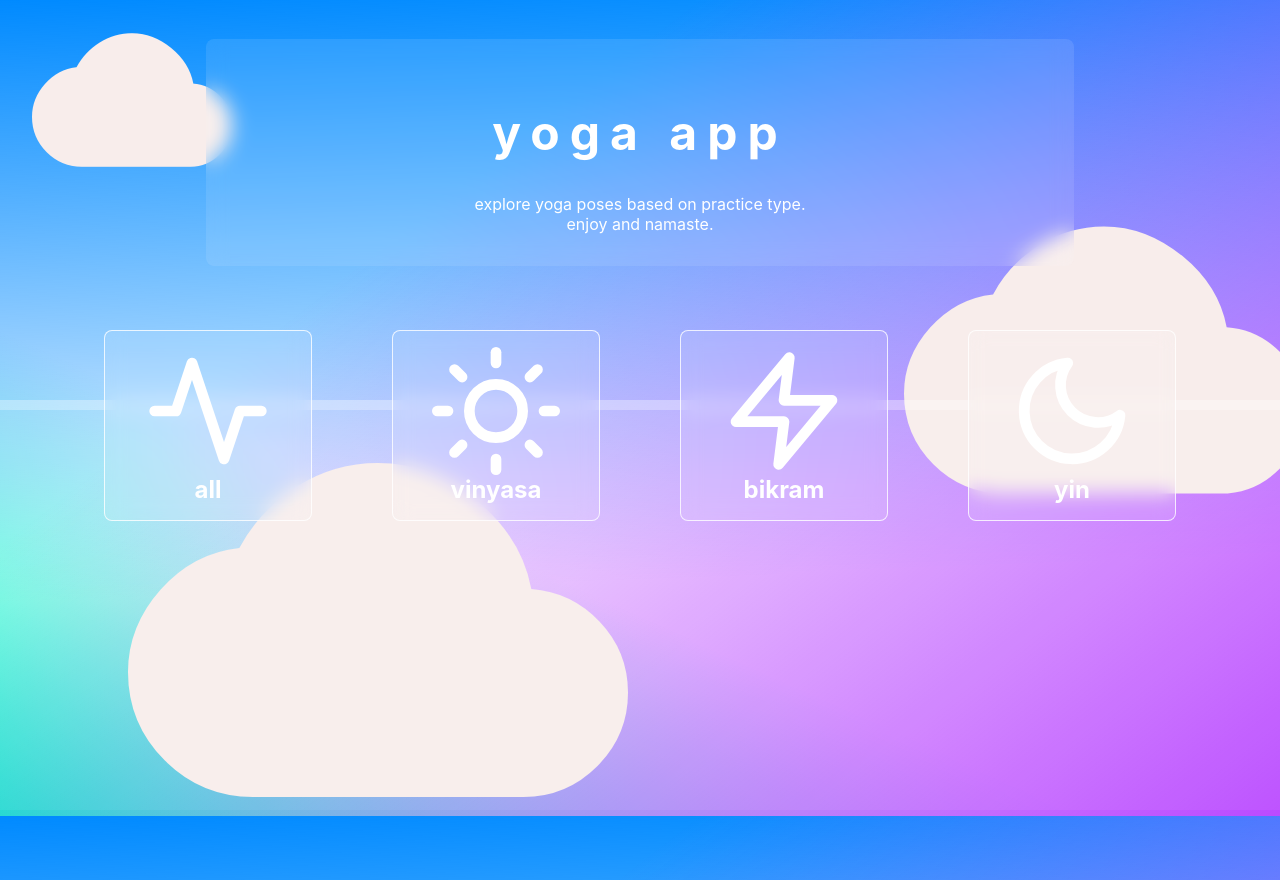
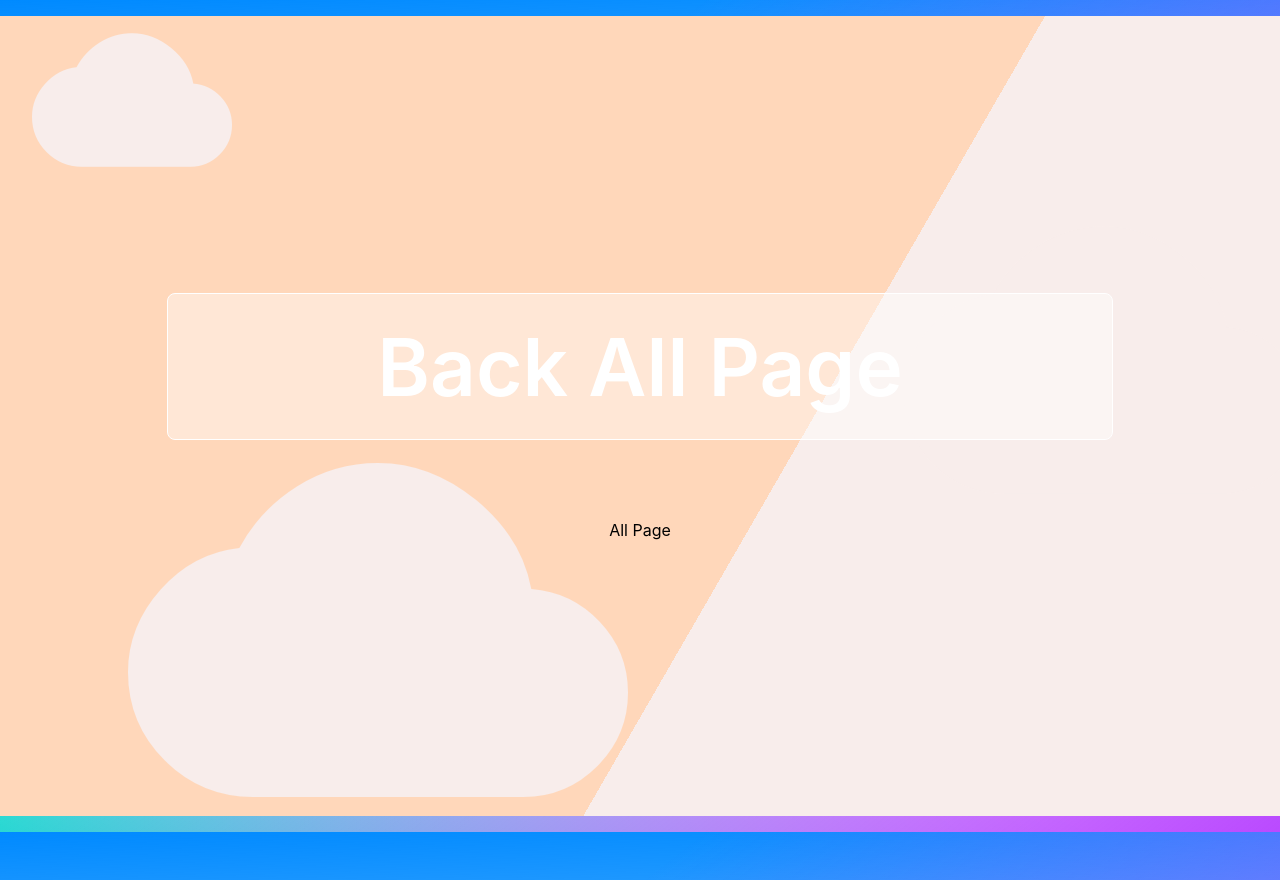
Before and after one commit to SpencerCDixon/yoga-app, a React (Create React App) app: page /all in a window 1280 px wide. Shown: the top 880 px of the page. Built offline with nearby package versions, Linux system fonts and the light colour scheme.

Commit message:
making skeleton of home page

```diff
--- /dev/null
+++ b/src/Body/All/index.tsx
@@ -0,0 +1,13 @@
+import { FC } from "react";
+import { Header, Background } from "./styles";
+
+const AllPage: FC = () => {
+  return (
+    <Background>
+      <Header>Back All Page</Header>
+      <div>All Page</div>
+    </Background>
+  );
+};
+
+export default AllPage;
--- /dev/null
+++ b/src/Body/All/styles.ts
@@ -0,0 +1,31 @@
+import styled from "styled-components";
+
+export const Background = styled.body`
+  background-color: #f8edeb;
+  background-image: -webkit-linear-gradient(150deg, #f8edeb 40%, #ffd7ba 35%);
+  background-size: cover;
+  min-height: 100vh;
+  min-width: 100vw;
+  display: flex;
+  flex-direction: column;
+`;
+
+export const Header = styled.header`
+  min-width: 70%;
+  min-height: 5rem;
+  background-color: rgba(255, 255, 255, 0.4);
+  border-radius: 0.5rem;
+  box-shadow: 0px calc(var(--size) / 6) calc(var(--size) / 3) rgba(0, 0, 0, 0.1);
+  color: white;
+  font-weight: 600;
+  font-size: 5rem;
+  top: 0;
+  right: 0;
+  z-index: 1;
+  padding: 1.5rem;
+  margin-bottom: 5rem;
+  display: flex;
+  justify-content: center;
+  align-items: center;
+  border: 1px solid white;
+`;
--- a/src/Body/index.tsx
+++ b/src/Body/index.tsx
@@ -1,14 +1,7 @@
 import { FC, SVGAttributes } from "react";
 // import "./App.css";
-import {
-  Container,
-  // Card,
-  // CardTitle,
-  // LinkButton,
-  Box,
-  Ruler,
-  Wrapper,
-} from "./styles";
+import { Link } from "react-router-dom";
+import { Container, Box, Ruler, Wrapper } from "./styles";
 import { Activity, Sun, Moon, Zap } from "react-feather";
 
 type Yoga = {
@@ -47,45 +40,15 @@ const Body: FC = () => {
       <Wrapper>
         {yogaTypes.map(({ icon, link, title }) => {
           return (
+            // <Box key={link} to={link}>
             <Box key={link}>
-              <>
-                {icon}
-                <h3> {title} </h3>
-              </>
+              {icon}
+              <Link to={"/all"}>TEST LINK</Link>
+              <h3> {title} </h3>
             </Box>
           );
         })}
       </Wrapper>
-
-      {/* <Card>
-        <CardTitle>Vinyasa Sun Icon</CardTitle>
-        <p>
-          A modern CSS UI library based on the glassmorphism design principles
-          that will help you quickly design and build beautiful websites and
-          applications.
-        </p>
-        <LinkButton href="https://ui.glass">Read more</LinkButton>
-      </Card>
-
-      <Card>
-        <CardTitle>Bikram Zap Icon</CardTitle>
-        <p>
-          A modern CSS UI library based on the glassmorphism design principles
-          that will help you quickly design and build beautiful websites and
-          applications.
-        </p>
-        <LinkButton href="https://ui.glass">Read more</LinkButton>
-      </Card>
-
-      <Card>
-        <CardTitle>Yin Moon Icon</CardTitle>
-        <p>
-          A modern CSS UI library based on the glassmorphism design principles
-          that will help you quickly design and build beautiful websites and
-          applications.
-        </p>
-        <LinkButton href="https://ui.glass">Read more</LinkButton>
-      </Card> */}
     </Container>
   );
 };
--- a/src/Body/styles.ts
+++ b/src/Body/styles.ts
@@ -1,4 +1,5 @@
 import styled from "styled-components";
+// import { Link as ReactLink } from "react-router-dom";
 
 export const Container = styled.div`
   display: flex;
@@ -16,9 +17,6 @@ export const Container = styled.div`
 //   margin: 1rem;
 
 //   /* glassmorphism */
-//   /* background: rgba(255, 255, 255, 0.7); */
-//   -webkit-backdrop-filter: blur(20px);
-//   backdrop-filter: blur(10px);
 
 //   /* border: 1px solid white; */
 //   background-color: rgba(255, 255, 255, 0.1);
@@ -74,6 +72,7 @@ export const Wrapper = styled.div`
   }
 `;
 
+// export const Box = styled(ReactLink)`
 export const Box = styled.div`
   display: flex;
   flex-direction: column;
--- /dev/null
+++ b/src/routes.tsx
@@ -0,0 +1,18 @@
+import { FC } from "react";
+import { Switch, Route } from "react-router-dom";
+
+import HomePage from "./Homepage";
+import All from "./Body/All";
+
+const Routes: FC = () => {
+  return (
+    <div>
+      <Switch>
+        <Route exact path="/" component={HomePage} />
+        <Route exact path="/all" component={All} />
+      </Switch>
+    </div>
+  );
+};
+
+export default Routes;
```
Also changed, not shown: package.json (+12 -8 lines), src/App.tsx (added, +13 -0 lines), src/Homepage/index.tsx (renamed from src/App/index.tsx), src/Homepage/styles.ts (renamed from src/App/styles.ts), 1 other file (tests, documents, lock files or other folders).
